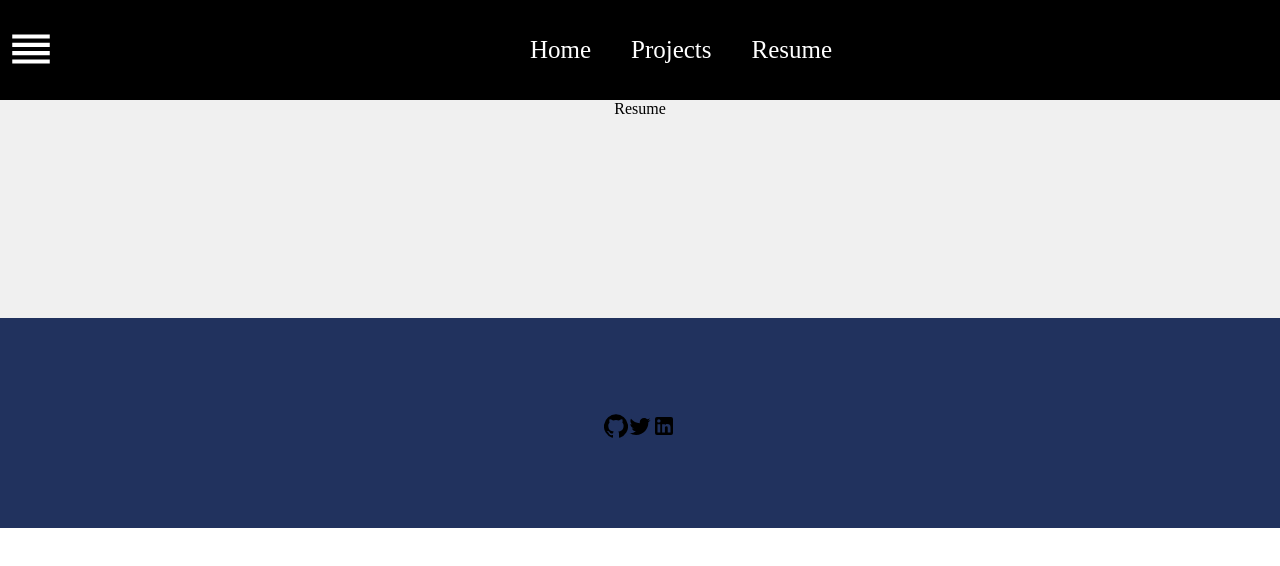
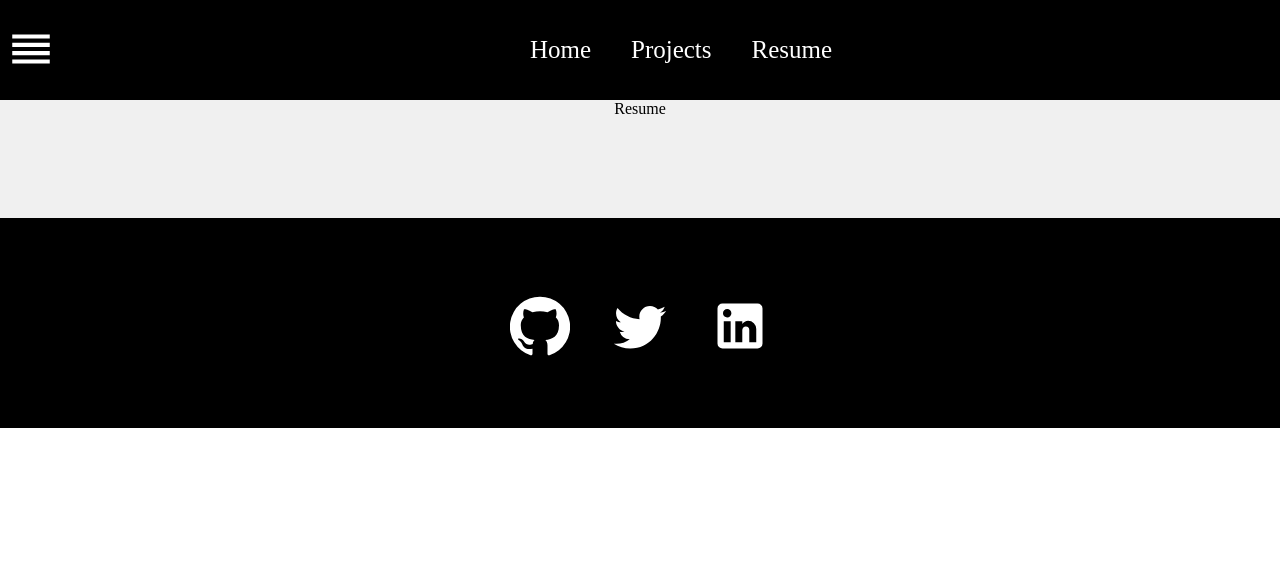
Before and after one commit to ozqr20/React-Portfolio, a React (Create React App) app: page /resume in a window 1280 px wide. Shown: the top 566 px of the page. Built offline with nearby package versions, Linux system fonts and the light colour scheme.

Commit message:
social media links added

```diff
--- a/src/components/Footer.js
+++ b/src/components/Footer.js
@@ -9,9 +9,9 @@ function Footer() {
   return (
     <div className='footer'>
     <div className='socialLinks'>
-        <GitHubIcon className='git'/>
-        <TwitterIcon className='twitt'/>
-        <LinkedInIcon className='linkedIn'/>
+        <a href="https://github.com/ozqr20"><GitHubIcon  /></a>
+        <a href="https://twitter.com/home"><TwitterIcon /></a>
+        <a href="https://www.linkedin.com/in/oscar-manosalva-9128bb190/"><LinkedInIcon /></a>
     </div>
     </div>
   )
--- a/src/styles/Footer.css
+++ b/src/styles/Footer.css
@@ -1,19 +1,19 @@
 .footer {
     width: 100%;
     height: 200px;
-    background: #21325e;
+    background: black;
     display: flex;
     justify-content: center;
     align-items: center;
     flex-direction: column;
     padding-top: 10px;
-    margin-top: 200px;
+    margin-top: 100px;
   }
 
-  .socialMedia svg {
+  .socialLinks svg {
     color: white;
     margin: 20px;
-    font-size: 70px;
+    font-size: 60px;
     cursor: pointer;
   }
 
```
